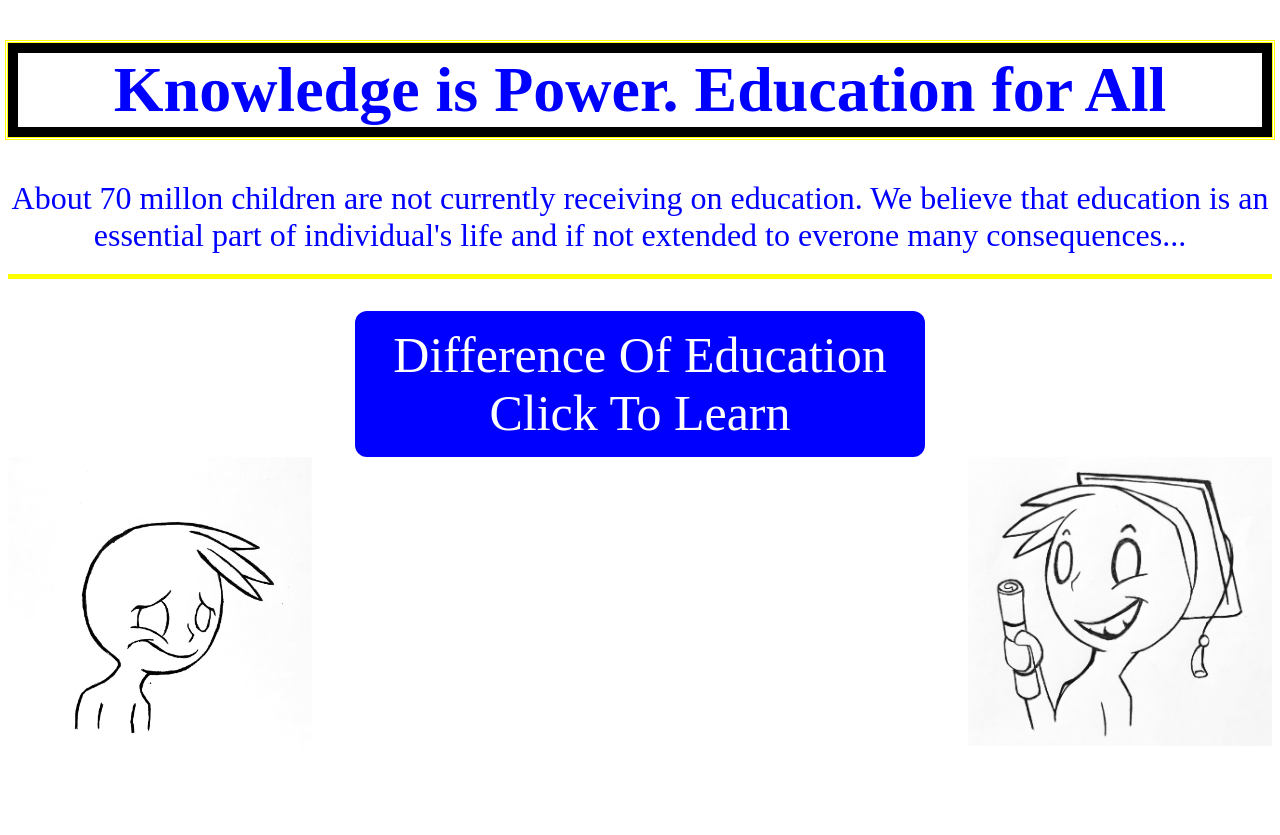
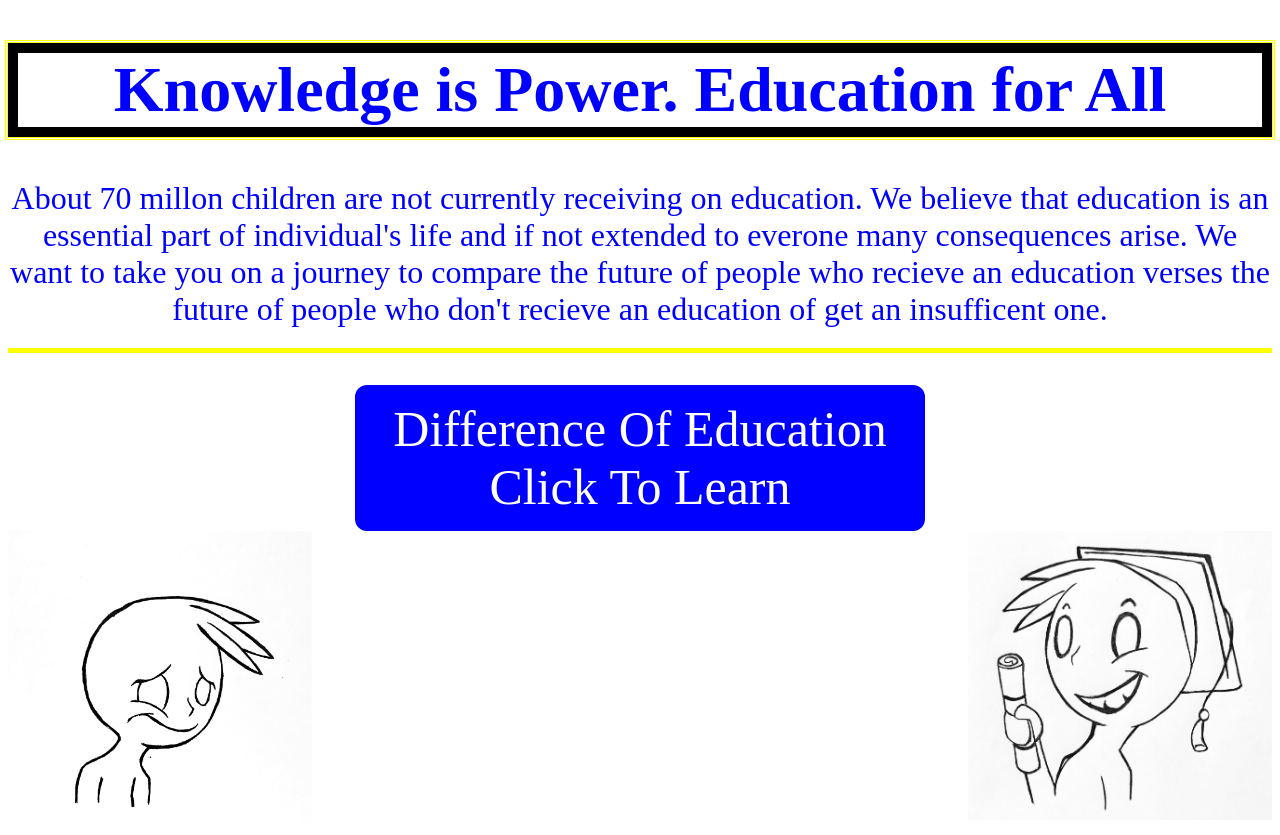
Before and after one commit to NSadia/SpringHack, a plain HTML site: page index.html in a window 1280 px wide. Before the commit the page ends 800 px from the top, so only its background shows below. Drawn offline with Linux system fonts and the light colour scheme.

Commit message:
finallll commit

```diff
--- a/index.html
+++ b/index.html
@@ -10,7 +10,7 @@
 
         <link rel="stylesheet" type="text/css" href="JaambssHome.css">
         <h1 class="Title">Knowledge is Power. Education for All</h1>
-        <p class="Info"> About 70 millon children are not currently receiving on education. We believe that education is an essential part of individual's life and if not extended to everone many consequences...</p>
+        <p class="Info"> About 70 millon children are not currently receiving on education. We believe that education is an essential part of individual's life and if not extended to everone many consequences arise. We want to take you on a journey to compare the future of people who recieve an education verses the future of people who don't recieve an education of get an insufficent one.</p>
         <a href="Jaambss.html" class="button">Difference Of Education Click To Learn</a>
         <img id="sadmickey" src="FullSizeRender (1).jpg" alt="Mountain View" style="width:304px;">
         <img id="happymickey" src="FullSizeRender.jpg" alt="Mountain View" style="width:304px;">
```
